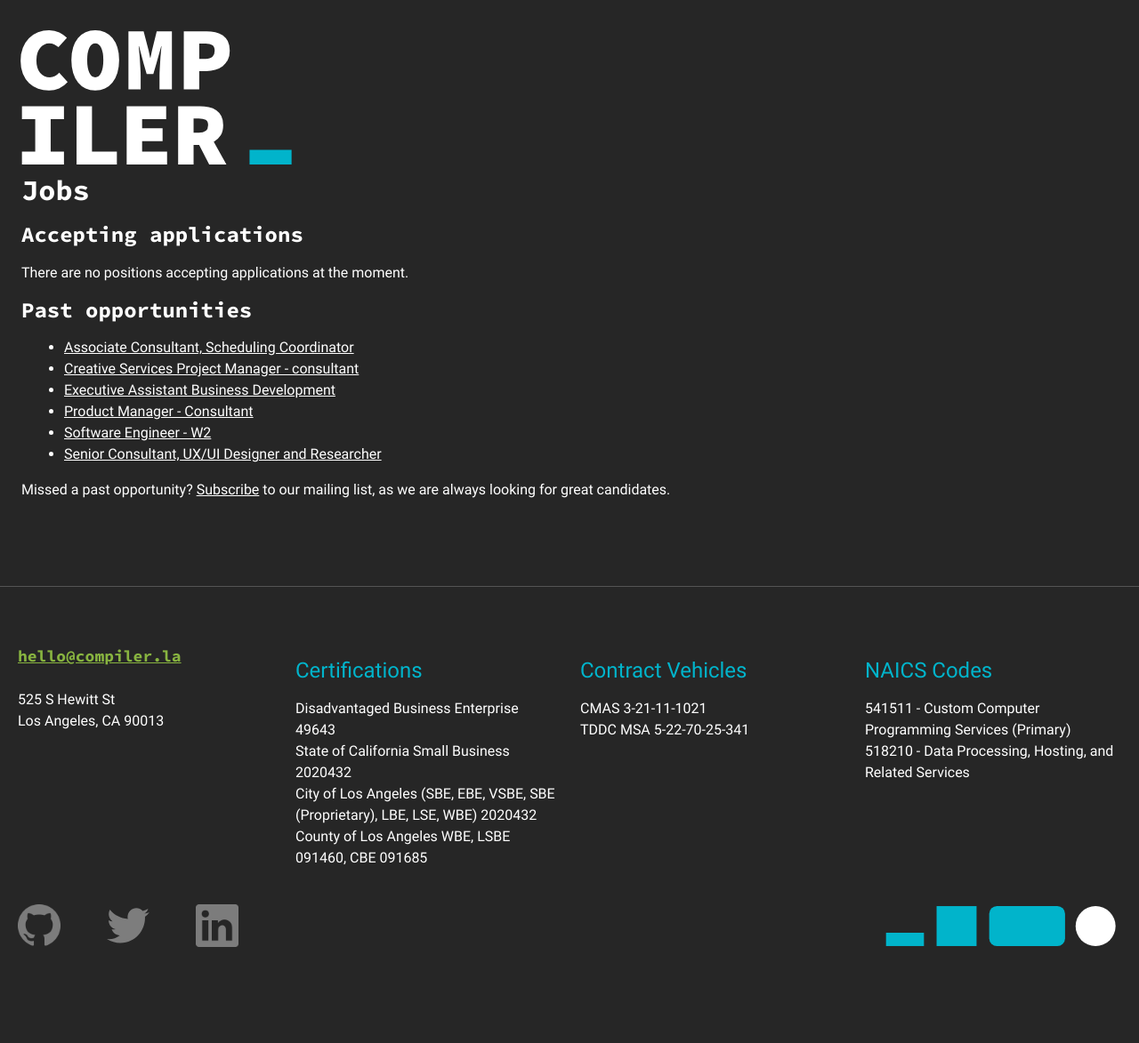
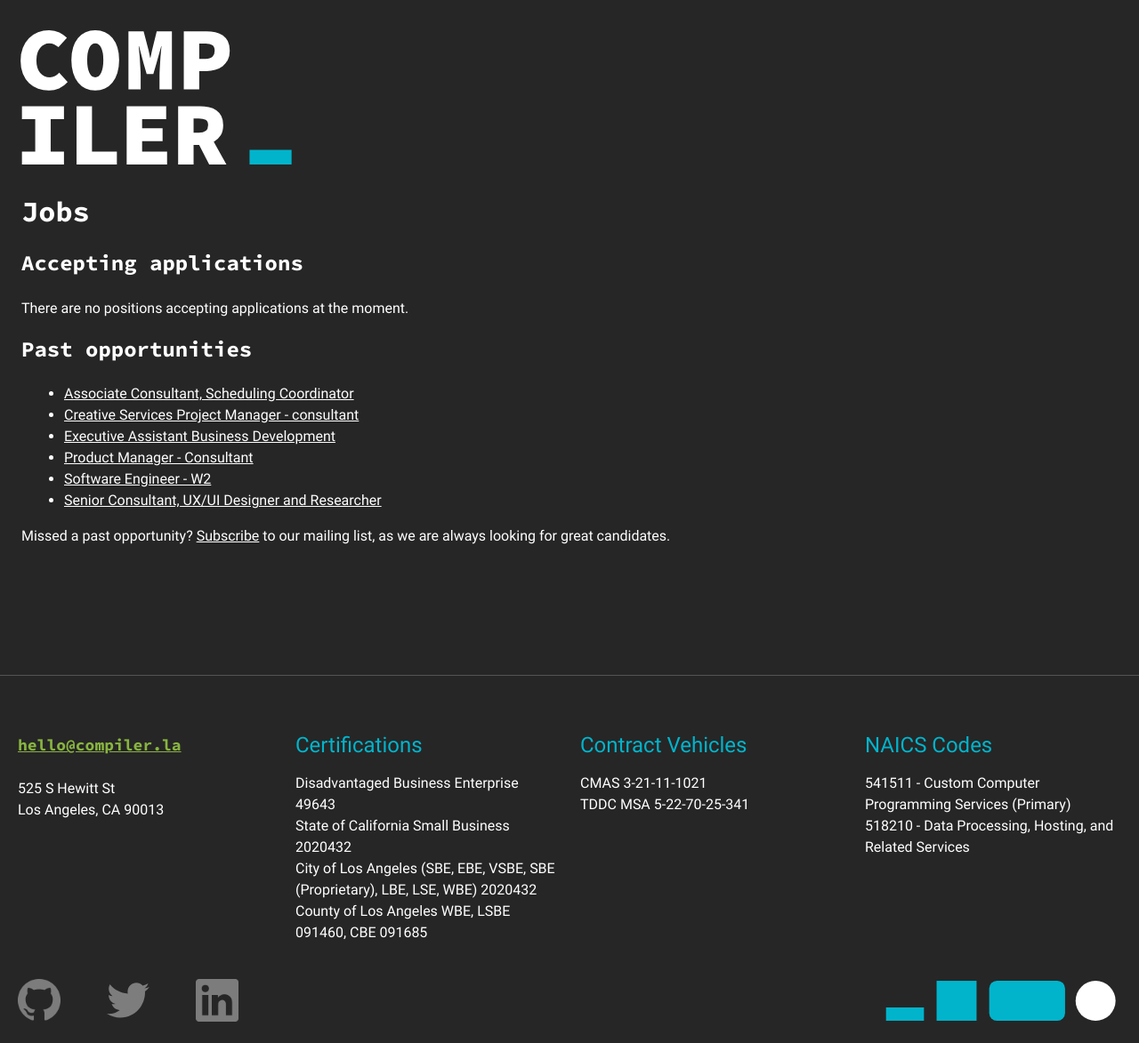
Before and after one commit to compilerla/compiler.la, a Jekyll site: the page built from jobs.html, in a window 1280 px wide. Shown: the whole page at 89% size. Built offline with Jekyll 4.4.1, drawn with Linux system fonts in a browser that asks for light colours; before the commit the page ends 1089 px from its top, so only the background shows below that.

Commit message:
refactor: Jobs pg

```diff
--- a/jobs.html
+++ b/jobs.html
@@ -2,9 +2,9 @@
 layout: default
 title: Jobs with Compiler
 ---
-<h1>Jobs</h1>
+<h1 class="my-4">Jobs</h1>
 
-<h2>Accepting applications</h2>
+<h2 class="my-4">Accepting applications</h2>
 {% assign open_jobs = site.jobs | where: "open", "true" %}
 {% if open_jobs.size > 0 %}
 <ul>
@@ -13,11 +13,11 @@
     {% endfor %}
 </ul>
 {% else %}
-<p>There are no positions accepting applications at the moment.</p>
+<p class="pb-1">There are no positions accepting applications at the moment.</p>
 {% endif %}
 
-<h2>Past opportunities</h2>
-<ul class="mx-3">
+<h2 class="mb-4">Past opportunities</h2>
+<ul class="ms-3">
     {% for job in site.jobs %}
     {% if job.open != true %}
     <li><a href="{{ job.url }}">{{ job.title }}</a></li>
@@ -25,7 +25,7 @@
     {% endfor %}
 </ul>
 
-<p class="mb-5">
+<p class="mb-5 pb-5">
     Missed a past opportunity? <a href="http://eepurl.com/h6qTKL">Subscribe</a> to our mailing list, as we are always
     looking for great candidates.
 </p>
--- a/styles/base.css
+++ b/styles/base.css
@@ -65,8 +65,6 @@
 
 h2 {
     font-size: 1.5rem;
-    margin-top: 1rem;
-    margin-bottom: 1rem;
 }
 
 :root {
```
